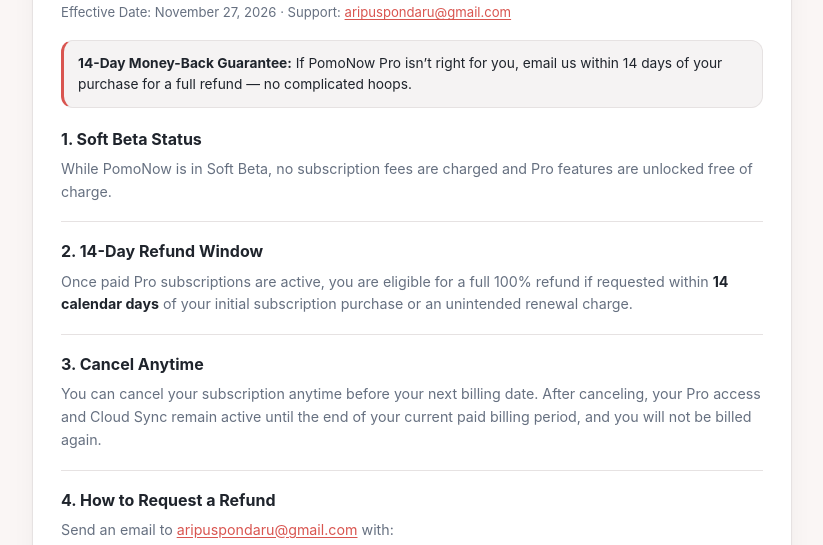
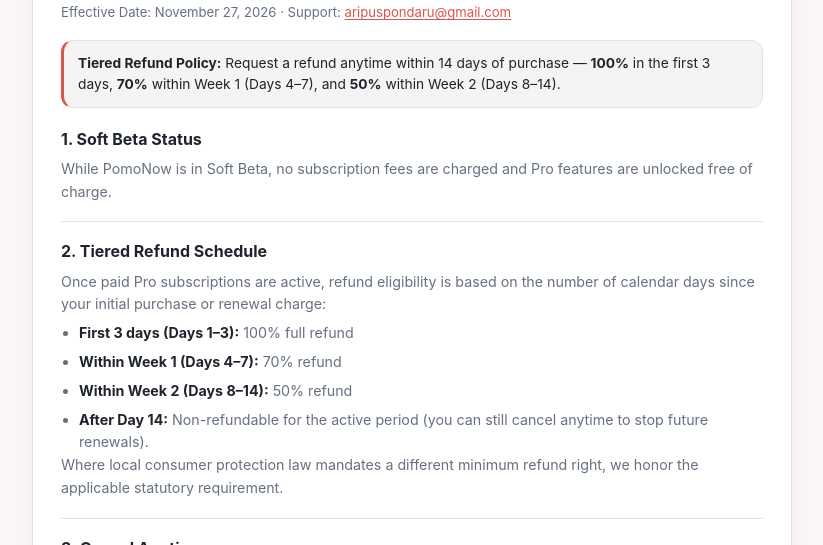
Before and after one commit to aripuspon/pomodoro-app, a plain HTML site: page refund.html in a window 1280 px wide. Shown: the part 182-727 px from the top of the page, without its empty margins (228-1051 px from the left). Drawn offline with Linux system fonts and the light colour scheme.

Commit message:
Update refund policy to 100%/70%/50% tiered schedule

```diff
--- a/refund.html
+++ b/refund.html
@@ -24,7 +24,7 @@
       <p class="legal-meta">Effective Date: November 27, 2026 &middot; Support: <a href="mailto:aripuspondaru@gmail.com">aripuspondaru@gmail.com</a></p>
 
       <div class="legal-callout">
-        <strong>14-Day Money-Back Guarantee:</strong> If PomoNow Pro isn&rsquo;t right for you, email us within 14 days of your purchase for a full refund — no complicated hoops.
+        <strong>Tiered Refund Policy:</strong> Request a refund anytime within 14 days of purchase &mdash; <strong>100%</strong> in the first 3 days, <strong>70%</strong> within Week 1 (Days 4&ndash;7), and <strong>50%</strong> within Week 2 (Days 8&ndash;14).
       </div>
 
       <section class="legal-section">
@@ -33,8 +33,15 @@
       </section>
 
       <section class="legal-section">
-        <h2>2. 14-Day Refund Window</h2>
-        <p>Once paid Pro subscriptions are active, you are eligible for a full 100% refund if requested within <strong>14 calendar days</strong> of your initial subscription purchase or an unintended renewal charge.</p>
+        <h2>2. Tiered Refund Schedule</h2>
+        <p>Once paid Pro subscriptions are active, refund eligibility is based on the number of calendar days since your initial purchase or renewal charge:</p>
+        <ul>
+          <li><strong>First 3 days (Days 1&ndash;3):</strong> 100% full refund</li>
+          <li><strong>Within Week 1 (Days 4&ndash;7):</strong> 70% refund</li>
+          <li><strong>Within Week 2 (Days 8&ndash;14):</strong> 50% refund</li>
+          <li><strong>After Day 14:</strong> Non-refundable for the active period (you can still cancel anytime to stop future renewals).</li>
+        </ul>
+        <p>Where local consumer protection law mandates a different minimum refund right, we honor the applicable statutory requirement.</p>
       </section>
 
       <section class="legal-section">
```
Also changed, not shown: index.html (+1 -1 lines), terms.html (+1 -1 lines).
